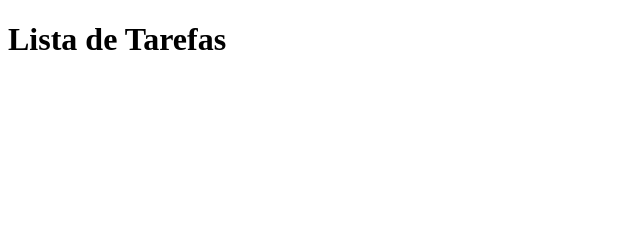
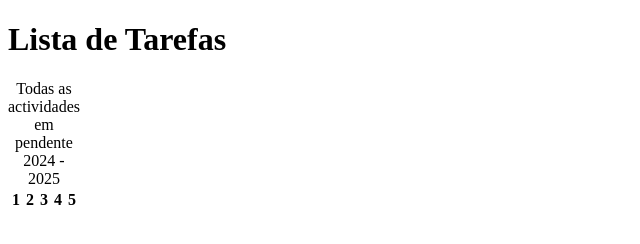
Before and after one commit to Rosalio26/famChill, a plain HTML site: page index.html in a window 1280 px wide. Shown: the whole page, without its empty margins (0-640 px from the left). Drawn offline with Linux system fonts and the light colour scheme.

Commit message:
Activitiy

```diff
--- a/index.html
+++ b/index.html
@@ -6,5 +6,15 @@
     </head>
     <body>
         <h1>Lista de Tarefas</h1>
+        <table>
+            <caption>Todas as actividades em pendente 2024 - 2025</caption>
+            <thead>
+                <th scope="col">1</th>
+                <th scope="col">2</th>
+                <th scope="col">3</th>
+                <th scope="col">4</th>
+                <th scope="col">5</th>
+            </thead>
+        </table>
     </body>
 </html>
```
